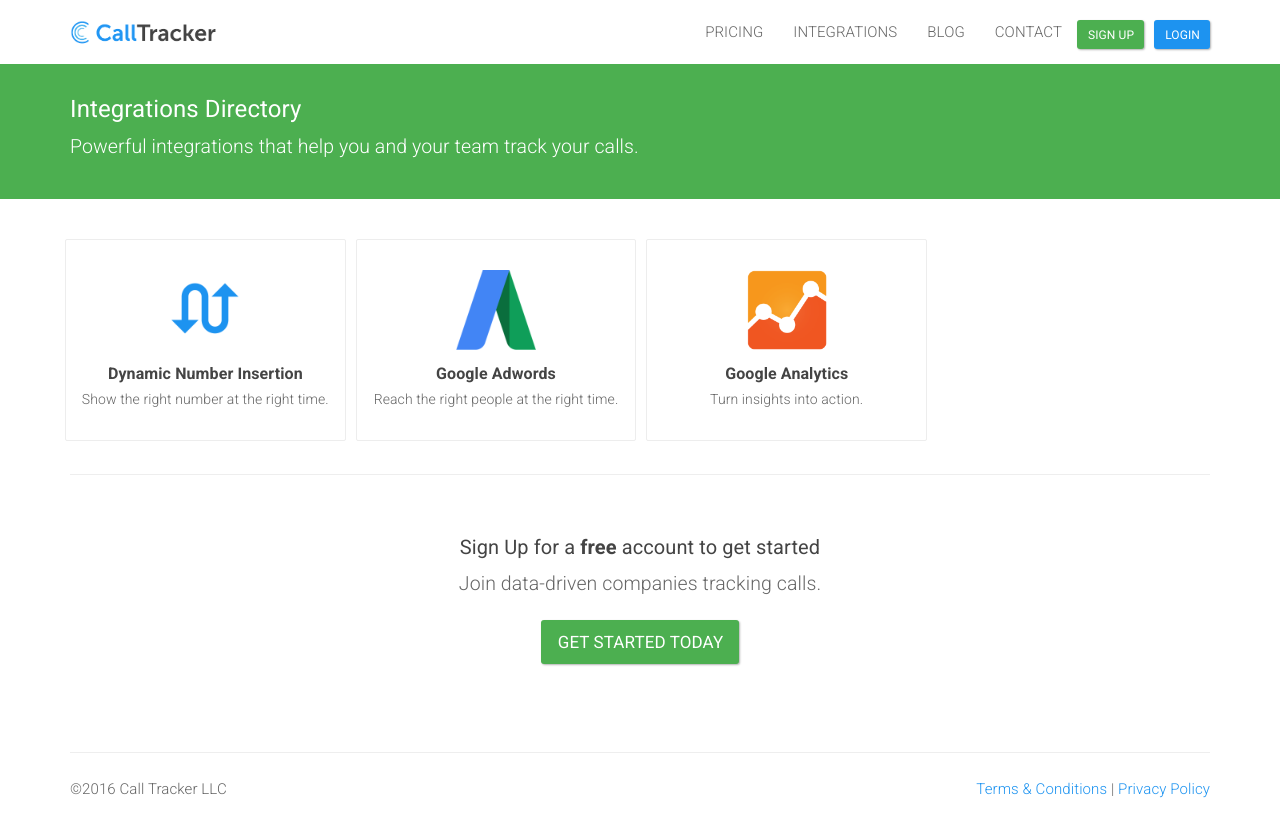
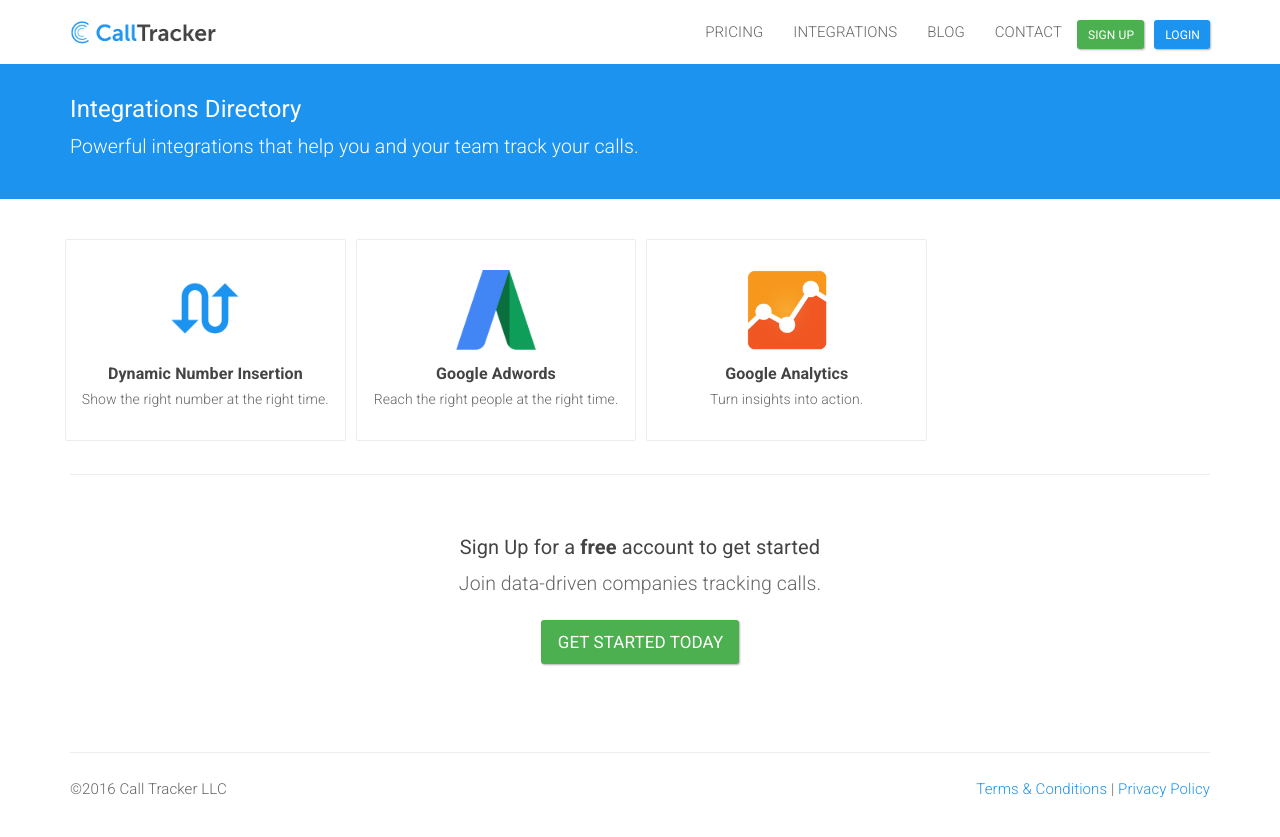
Before and after one commit to sumonst21/calltrackerio-site, a Jekyll site: the page built from integrations.html, in a window 1280 px wide. Shown: the top 837 px of the page. Built offline with Jekyll 4.4.1, drawn with Linux system fonts in a browser that asks for light colours.

Commit message:
update background bg for integrations

```diff
--- a/_layouts/integration.html
+++ b/_layouts/integration.html
@@ -3,7 +3,7 @@ layout: base
 ---
 {% include header.html %}
 <div class="content">
-<section class="bg-success-color integrations-header">
+<section class="bg-primary-color integrations-header">
   <div class="container">
     <div class="row">
       <div class="col-md-12">
--- a/integrations.html
+++ b/integrations.html
@@ -4,7 +4,7 @@ title: 'Integrations'
 ---
 {% include header.html %}
 <div class="content">
-<section class="bg-success-color integrations-header">
+<section class="bg-primary-color integrations-header">
 	<div class="container">
 		<div class="row">
   		<div class="col-md-12">
```
